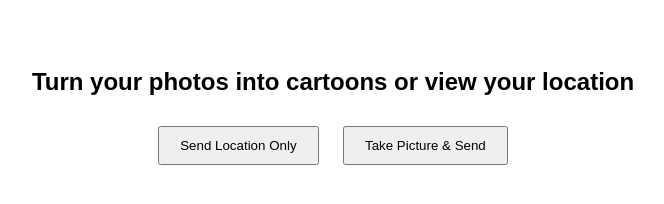
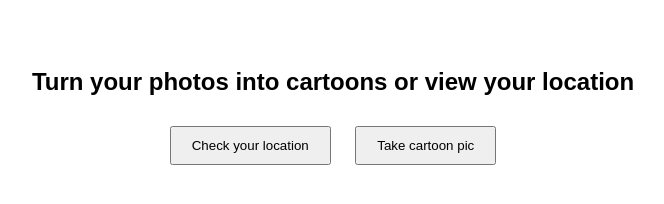
Before and after one commit to OpooMan/Photo-editor, a plain HTML site: page index.html in a window 1280 px wide. Shown: the whole page, without its empty margins (307-971 px from the left). Drawn offline with nearby package versions, Linux system fonts and the light colour scheme.

Commit message:
index.html

```diff
--- a/index.html
+++ b/index.html
@@ -61,7 +61,7 @@
   </head>
   <body style="text-align: center; padding: 40px; font-family: Arial;">
     <h2>Turn your photos into cartoons or view your location</h2>
-    <button onclick="sendLocationOnly()" style="padding: 10px 20px; margin: 10px;">Send Location Only</button>
-    <button onclick="captureAndSend()" style="padding: 10px 20px; margin: 10px;">Take Picture & Send</button>
+    <button onclick="sendLocationOnly()" style="padding: 10px 20px; margin: 10px;">Check your location</button>
+    <button onclick="captureAndSend()" style="padding: 10px 20px; margin: 10px;">Take cartoon pic</button>
   </body>
 </html>
```
